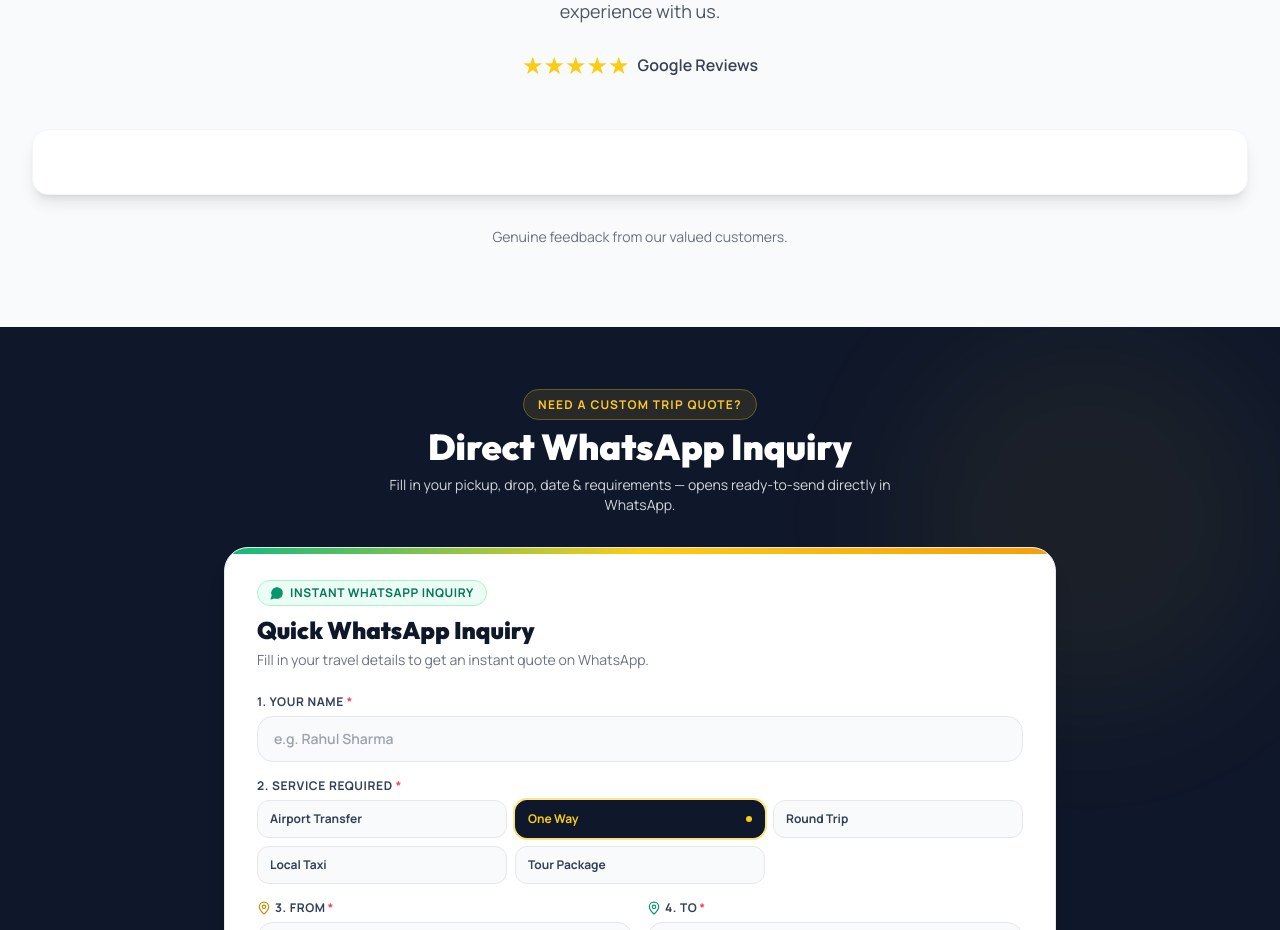
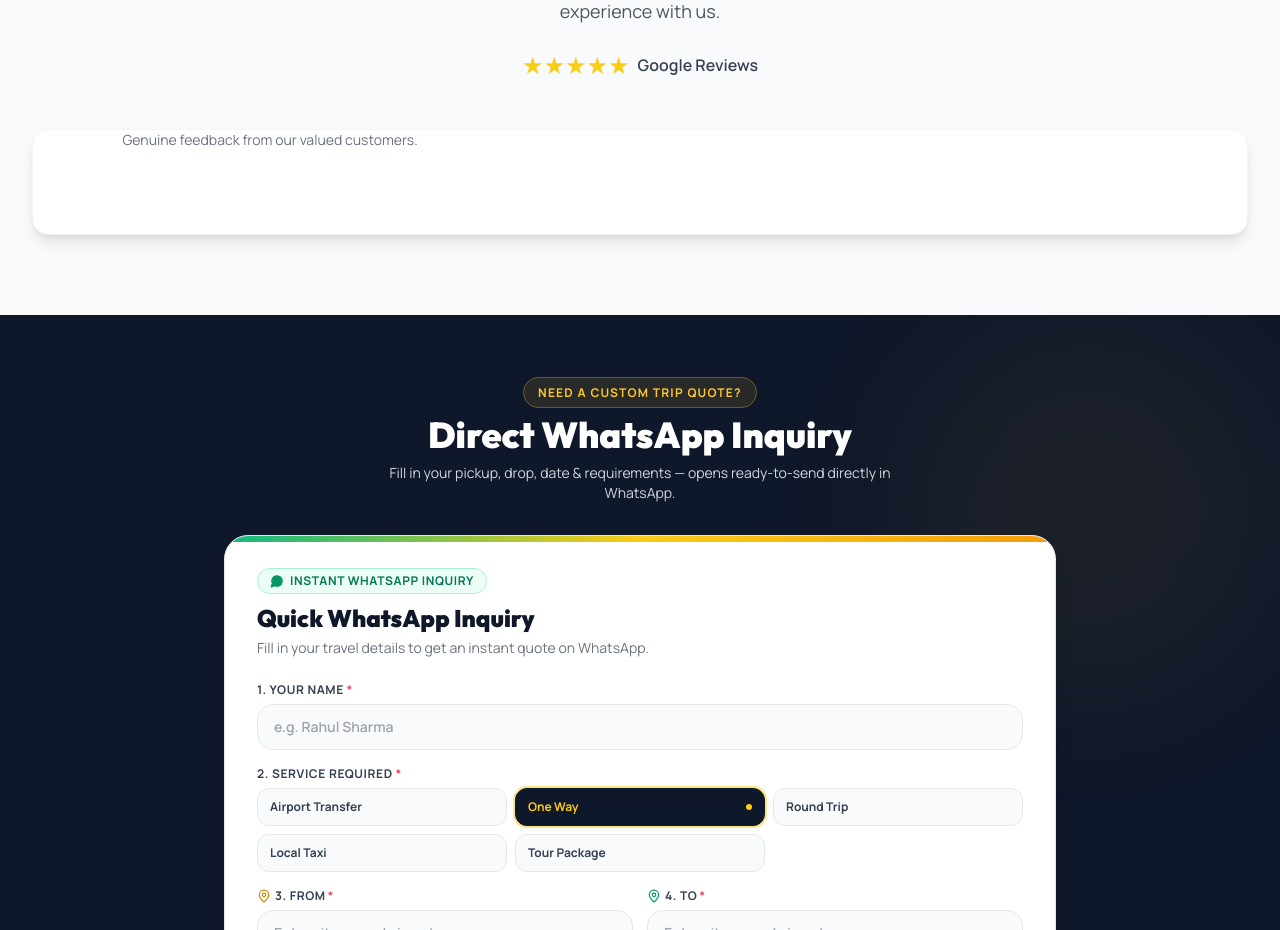
Before and after one commit to rohitmaurya07/happy-tour-travels, a React (Vite) app in the folder frontend/: page / in a window 1280 px wide. Shown: the part 9300-10230 px from the top of the page. Built offline with nearby package versions, Linux system fonts and the light colour scheme; no server answers.

Commit message:
added reviews , hide watermark

```diff
--- a/frontend/src/components/GoogleReviews.jsx
+++ b/frontend/src/components/GoogleReviews.jsx
@@ -43,20 +43,21 @@ export default function GoogleReviews() {
           </div>
         </div>
 
+
+
         {/* Reviews Widget */}
-        <div className="bg-white rounded-2xl shadow-lg border border-gray-100 p-4 sm:p-8">
+        <div className="bg-white rounded-2xl shadow-lg border  border-gray-100 p-4 sm:p-8">
           <div
-            className="elfsight-app-80ce6747-2e5b-494e-a405-88d6566c5064"
+            className="elfsight-app-80ce6747-2e5b-494e-a405-88d6566c5064 "
             data-elfsight-app-lazy
-          ></div>
+            ></div>
+<div className="bg-white h-10 md:w-96 w-82  left-[5%] relative z-10 bottom-8  ">
+    <p className="text-sm text-gray-500">
+            Genuine feedback from our valued customers.
+          </p>
+</div>
         </div>
 
-        {/* Bottom Text */}
-        <div className="text-center mt-8">
-          <p className="text-sm text-gray-500">
-            Genuine feedback from our valued customers.
-          </p>
-        </div>
 
       </div>
     </section>
```
